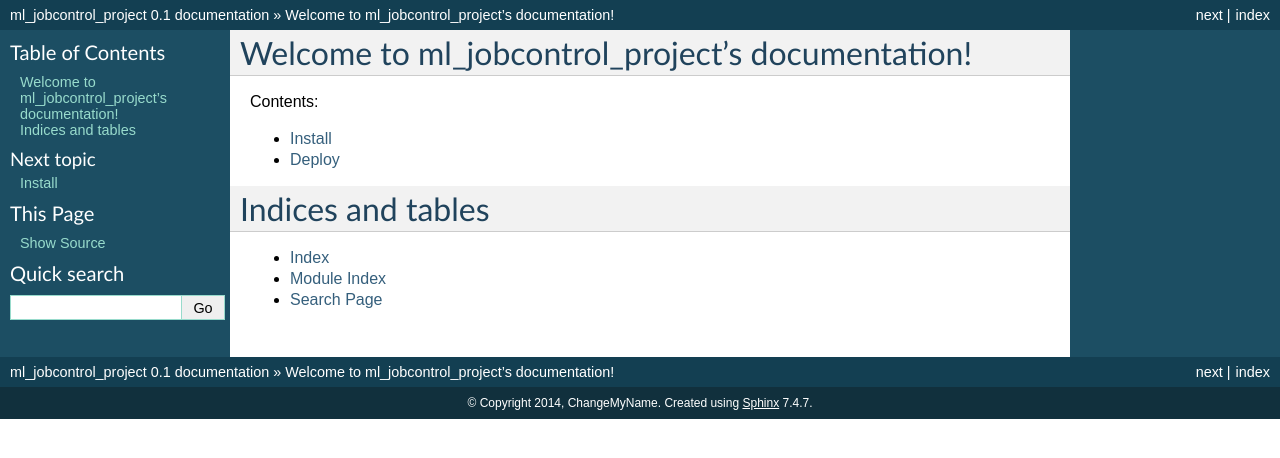
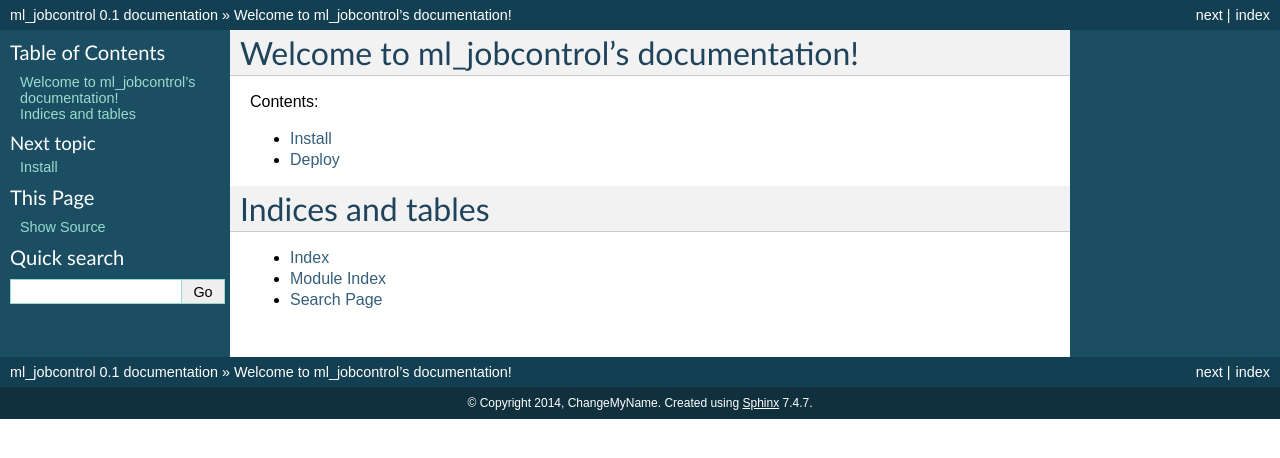
Before and after one commit to jeffamaxey/ml_jobcontrol, a Sphinx documentation site: the page built from docs/index.rst, in a window 1280 px wide. Shown: the top 458 px of the page. Built offline with Sphinx 7.4.7, drawn with Linux system fonts in a browser that asks for light colours; pages that are not in the unit, such as notebooks, are missing from menus.

Commit message:
ml_jobcontrol_project -> ml_jobcontrol

```diff
--- a/docs/conf.py
+++ b/docs/conf.py
@@ -1,6 +1,6 @@
 # -*- coding: utf-8 -*-
 #
-# ml_jobcontrol_project documentation build configuration file, created by
+# ml_jobcontrol documentation build configuration file, created by
 # sphinx-quickstart on Sun Feb 17 11:46:20 2013.
 #
 # This file is execfile()d with the current directory set to its containing dir.
@@ -40,7 +40,7 @@ source_suffix = '.rst'
 master_doc = 'index'
 
 # General information about the project.
-project = u'ml_jobcontrol_project'
+project = u'ml_jobcontrol'
 copyright = u'2014, ChangeMyName'
 
 # The version info for the project you're documenting, acts as replacement for
@@ -164,7 +164,7 @@ html_static_path = ['_static']
 #html_file_suffix = None
 
 # Output file base name for HTML help builder.
-htmlhelp_basename = 'ml_jobcontrol_projectdoc'
+htmlhelp_basename = 'ml_jobcontroldoc'
 
 
 # -- Options for LaTeX output --------------------------------------------------
@@ -183,7 +183,7 @@ latex_elements = {
 # Grouping the document tree into LaTeX files. List of tuples
 # (source start file, target name, title, author, documentclass [howto/manual]).
 latex_documents = [
-  ('index', 'ml_jobcontrol_project.tex', u'ml_jobcontrol_project Documentation',
+  ('index', 'ml_jobcontrol.tex', u'ml_jobcontrol Documentation',
    u'ChangeToMyName', 'manual'),
 ]
 
@@ -213,7 +213,7 @@ latex_documents = [
 # One entry per manual page. List of tuples
 # (source start file, name, description, authors, manual section).
 man_pages = [
-    ('index', 'ml_jobcontrol_project', u'ml_jobcontrol_project Documentation',
+    ('index', 'ml_jobcontrol', u'ml_jobcontrol Documentation',
      [u'ChangeToMyName'], 1)
 ]
 
@@ -227,8 +227,8 @@ man_pages = [
 # (source start file, target name, title, author,
 #  dir menu entry, description, category)
 texinfo_documents = [
-  ('index', 'ml_jobcontrol_project', u'ml_jobcontrol_project Documentation',
-   u'ChangeToMyName', 'ml_jobcontrol_project', 'One line description of project.',
+  ('index', 'ml_jobcontrol', u'ml_jobcontrol Documentation',
+   u'ChangeToMyName', 'ml_jobcontrol', 'One line description of project.',
    'Miscellaneous'),
 ]
 
--- a/docs/index.rst
+++ b/docs/index.rst
@@ -1,9 +1,9 @@
-.. ml_jobcontrol_project documentation master file, created by
+.. ml_jobcontrol documentation master file, created by
    sphinx-quickstart on Sun Feb 17 11:46:20 2013.
    You can adapt this file completely to your liking, but it should at least
    contain the root `toctree` directive.
 
-Welcome to ml_jobcontrol_project's documentation!
+Welcome to ml_jobcontrol's documentation!
 ====================================
 
 Contents:
```
Also changed, not shown: 4 other files.
